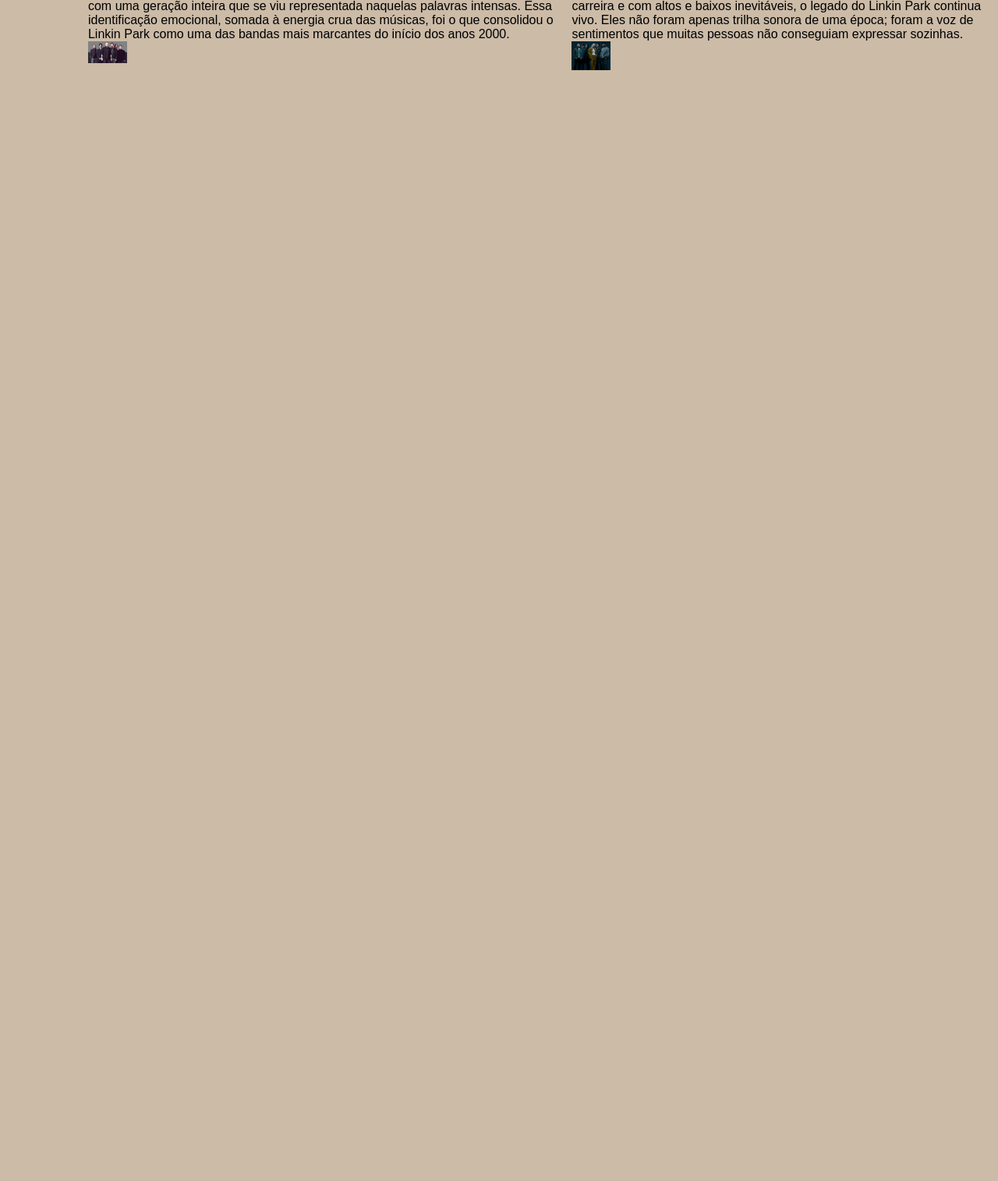
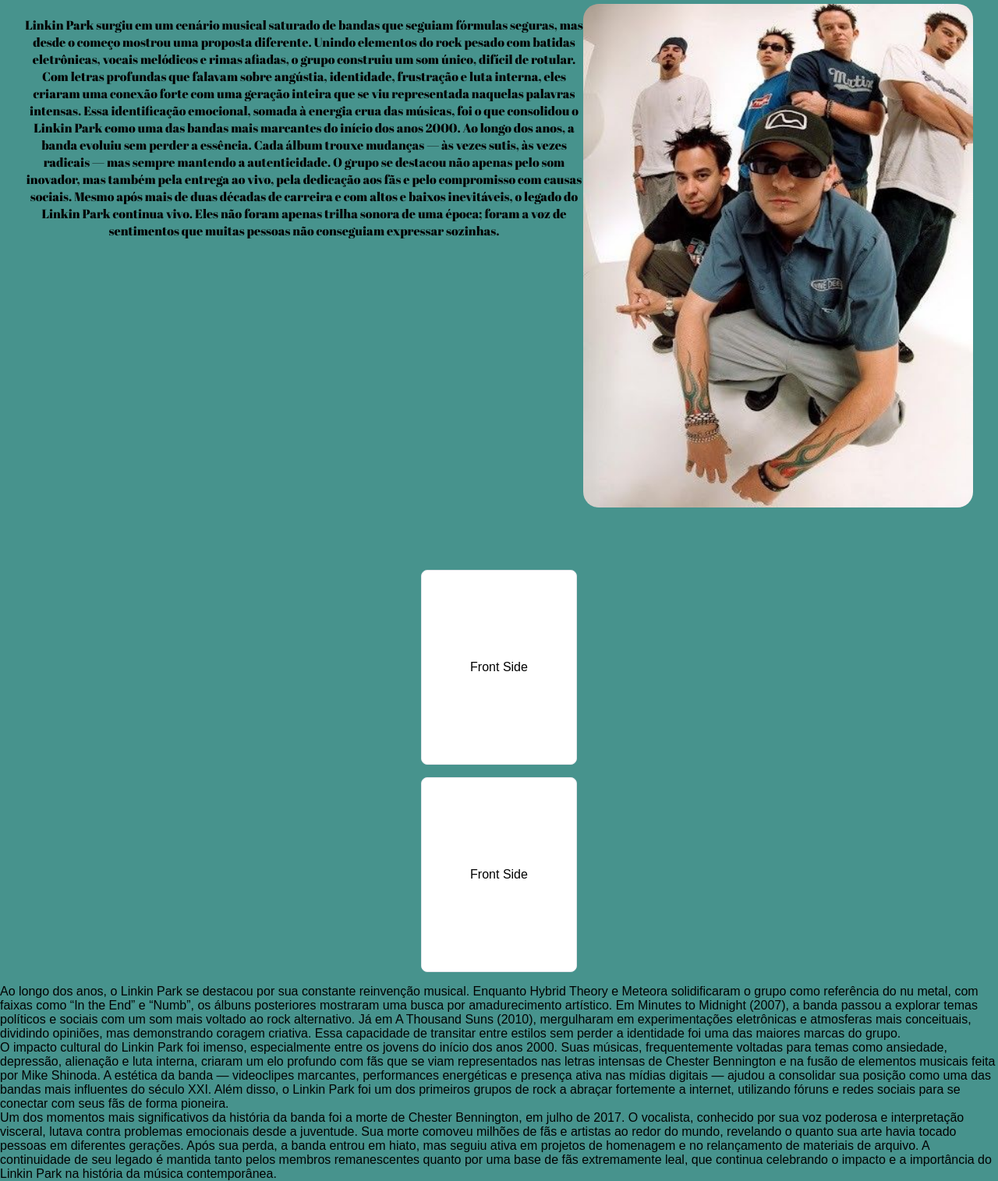
Before and after one commit to gabriela-peratello/portifolio, a website: page index.html in a window 1280 px wide. Shown: the part 171-1686 px from the top of the page at 78% size. Before the commit the page ends 800 px from the top, so only its background shows below. Drawn offline with Linux system fonts and the light colour scheme.

Commit message:
add: pucas mudanças

```diff
--- a/index.html
+++ b/index.html
@@ -58,30 +58,29 @@
                 <h1 class="titulo">Entre o Ruído e a Harmonia</h1>
             </div>
             <div class="paragrafo_texto_01">
-                <p>O Linkin Park surgiu em um cenário musical saturado de bandas que seguiam fórmulas seguras, mas desde
+                <p>Linkin Park surgiu em um cenário musical saturado de bandas que seguiam fórmulas seguras, mas desde
                     o começo mostrou uma proposta diferente. Unindo elementos do rock pesado com batidas eletrônicas,
                     vocais melódicos e rimas afiadas, o grupo construiu um som único, difícil de rotular. Com letras
                     profundas que falavam sobre angústia, identidade, frustração e luta interna, eles criaram uma
                     conexão forte com uma geração inteira que se viu representada naquelas palavras intensas. Essa
                     identificação emocional, somada à energia crua das músicas, foi o que consolidou o Linkin Park como
-                    uma das bandas mais marcantes do início dos anos 2000.</p>
-
-                    <figure>
-                        <img src="src/assets/banda_chester.avif" alt="Foto banda linkin park">
-                    </figure>
-            </div>
-
-            <div class="paragrafo_texto_02">
-                <p>Ao longo dos anos, a banda evoluiu sem perder a essência. Cada álbum trouxe mudanças — às vezes
+                    uma das bandas mais marcantes do início dos anos 2000. Ao longo dos anos, a banda evoluiu sem perder
+                    a essência. Cada álbum trouxe mudanças — às vezes
                     sutis, às vezes radicais — mas sempre mantendo a autenticidade. O grupo se destacou não apenas pelo
                     som inovador, mas também pela entrega ao vivo, pela dedicação aos fãs e pelo compromisso com causas
                     sociais. Mesmo após mais de duas décadas de carreira e com altos e baixos inevitáveis, o legado do
                     Linkin Park continua vivo. Eles não foram apenas trilha sonora de uma época; foram a voz de
                     sentimentos que muitas pessoas não conseguiam expressar sozinhas.</p>
 
-                    <figure>
-                        <img src="src/assets/banda_nova.jpg" alt="Foto banda linkin park">
-                    </figure>
+                <figure>
+                    <img src="src/assets/grupo.jpg" alt="Foto banda linkin park">
+                </figure>
+            </div>
+
+            <div class="paragrafo_texto_02">
+                <figure>
+                    <!-- <img src="src/assets/nova.jpg" alt="Foto banda linkin park"> -->
+                </figure>
             </div>
 
 
@@ -91,9 +90,59 @@
 
         </section>
 
-        <section class="content-discografia" id="content-discografia"></section>
+        <section class="content-discografia" id="content-discografia">
+
+            <div class="card">
+                <div class="card-inner">
+                    <div class="card-front">Front Side</div>
+                    <div class="card-back">Back Side</div>
+                </div>
+            </div>
+
+            <div class="card">
+                <div class="card-inner">
+                    <div class="card-front">Front Side</div>
+                    <div class="card-back">Back Side</div>
+                </div>
+            </div>
+
+
+        </section>
 
         <section class="content-historia" id="content-historia">
+            <div>
+                <p>Ao longo dos anos, o Linkin Park se destacou por sua constante reinvenção musical. Enquanto Hybrid
+                    Theory e Meteora solidificaram o grupo como referência do nu metal, com faixas como “In the End” e
+                    “Numb”, os álbuns posteriores mostraram uma busca por amadurecimento artístico. Em Minutes to
+                    Midnight (2007), a banda passou a explorar temas políticos e sociais com um som mais voltado ao rock
+                    alternativo. Já em A Thousand Suns (2010), mergulharam em experimentações eletrônicas e atmosferas
+                    mais conceituais, dividindo opiniões, mas demonstrando coragem criativa. Essa capacidade de
+                    transitar entre estilos sem perder a identidade foi uma das maiores marcas do grupo.</p>
+            </div>
+
+            <div>
+                <p>O impacto cultural do Linkin Park foi imenso, especialmente entre os jovens do início dos anos 2000.
+                    Suas músicas, frequentemente voltadas para temas como ansiedade, depressão, alienação e luta
+                    interna, criaram um elo profundo com fãs que se viam representados nas letras intensas de Chester
+                    Bennington e na fusão de elementos musicais feita por Mike Shinoda. A estética da banda —
+                    videoclipes marcantes, performances energéticas e presença ativa nas mídias digitais — ajudou a
+                    consolidar sua posição como uma das bandas mais influentes do século XXI. Além disso, o Linkin Park
+                    foi um dos primeiros grupos de rock a abraçar fortemente a internet, utilizando fóruns e redes
+                    sociais para se conectar com seus fãs de forma pioneira.</p>
+            </div>
+
+            <div>
+                <p>Um dos momentos mais significativos da história da banda foi a morte de Chester Bennington, em julho
+                    de 2017. O vocalista, conhecido por sua voz poderosa e interpretação visceral, lutava contra
+                    problemas emocionais desde a juventude. Sua morte comoveu milhões de fãs e artistas ao redor do
+                    mundo, revelando o quanto sua arte havia tocado pessoas em diferentes gerações. Após sua perda, a
+                    banda entrou em hiato, mas seguiu ativa em projetos de homenagem e no relançamento de materiais de
+                    arquivo. A continuidade de seu legado é mantida tanto pelos membros remanescentes quanto por uma
+                    base de fãs extremamente leal, que continua celebrando o impacto e a importância do Linkin Park na
+                    história da música contemporânea.</p>
+            </div>
+
+
         </section>
 
 
--- a/src/styles/banda.css
+++ b/src/styles/banda.css
@@ -1,23 +1,40 @@
 @import url('https://fonts.googleapis.com/css2?family=Abril+Fatface&family=Cabin:ital,wght@0,400..700;1,400..700&display=swap');
 
-.content-banda{
+.content-banda {
+   display: flex;
+    flex-direction: row;
+    align-items: center; /* alinha verticalmente */
+    justify-content: center; /* centraliza horizontalmente */
+    gap: 2rem;
+    padding: 2rem;
+    flex-wrap:wrap;
+}
+
+.titulo {
+    color: #0B3037;
+    font-family: "Abril Fatface", serif;
+
+}
+
+.paragrafo_texto_01 p,
+.paragrafo_texto_02 p {
+    text-align: center;
+    margin-top: 1rem;
+}
+
+
+.paragrafo_texto_02 figure img,
+.paragrafo_texto_01 figure img {
+    /* TAMANHO DA IMAGEM */
+    width: 500px;
+    border-radius: 20px;
     display: flex;
 }
 
-.titulo{
-    color: brown;
+.paragrafo_texto_01{
+    display: flex;
+    flex-direction: row;
+
+
     font-family: "Abril Fatface", serif;
-    align-items: center;
 }
-
-.p{
-    justify-content: flex-start;
-}
-
-.paragrafo_texto_01 figure img{
-    width: 50px;
-}
-
-.paragrafo_texto_02 figure img{
-    width: 50px;
-}
--- a/src/styles/discografia.css
+++ b/src/styles/discografia.css
@@ -0,0 +1,45 @@
+/* define o tamanho do card, margin: 1rem auto: centraliza horizontalmente
+ cria um efeito 3D realista */
+.card {
+  width: 200px;
+  height: 250px;
+  margin: 1rem auto;
+  perspective: 1000px;
+  cursor: pointer;
+
+}
+
+.card-inner {
+  position: relative;
+  width: 100%;
+  height: 100%;
+  transition: transform 0.6s;
+  transform-style: preserve-3d;
+}
+
+.card:hover .card-inner {
+  transform: rotateY(180deg);
+}
+
+.card-front,
+.card-back {
+  position: absolute;
+  width: 100%;
+  height: 100%;
+  backface-visibility: hidden;
+  display: flex;
+  align-items: center;
+  justify-content: center;
+  border-radius: 0.5rem;
+}
+
+.card-front {
+  background: white;
+  border: 1px solid #e5e7eb;
+}
+
+.card-back {
+  background: #8b5cf6;
+  color: white;
+  transform: rotateY(180deg);
+}
--- a/src/styles/global.css
+++ b/src/styles/global.css
@@ -1,4 +1,4 @@
-body{
-    background-color: #CBBBA7;
+body {
+    background-color: #47938D;
     padding-top: 10vh;
 }
--- a/src/styles/header.css
+++ b/src/styles/header.css
@@ -5,12 +5,14 @@
   justify-content: space-between;  /* distribui logo, menu, busca */
   padding: 0 2rem;
   height: 10vh;
-  background-color: #6d4335;
-  box-shadow: 0 2px 5px rgba(0, 0, 0, 0.101);
+  background-color: #457B7B;
+  box-shadow: 0 2px 5px rgba(49, 48, 48, 0.101);
   position: fixed;
   top: 0;
   left: 0;
   width: 100%;
+
+  z-index: 1000;
 }
 
 /* DENTRO DESSE CONTAINER, EDITE ESSA IMAGEM */
@@ -45,7 +47,7 @@
 
   user-select: none;
 
-  color: #CBBBA7;
+  color: #0e3d46;
 }
 
 .header-search {
@@ -55,9 +57,9 @@
 }
 
 .header-menu li:hover {
-  background-color: #523227;
-  color: #ffffff;
-  box-shadow: 0 4px 8px rgb(167, 114, 89);
+  background-color: #0B3037;
+  color: #4b7373;
+  box-shadow: 0 4px 8px rgb(137, 173, 169);
 }
 
 .header-search input {
@@ -68,11 +70,11 @@
   outline: none;
   transition: border-color 0.3s ease;
   width: 180px;
-  color: #000000;
+  color: #5e949b;
 }
 
 /* Efeito foco no campo de busca */
 .header-search input:focus {
-  border-color: #ffffff;
+  border-color: #5e949b;
   box-shadow: 0 0 8px #241e1e;
 }
```
Also changed, not shown: src/assets/fundo.png (added), src/assets/grupo.jpg (added), src/assets/nova.jpg (added).
